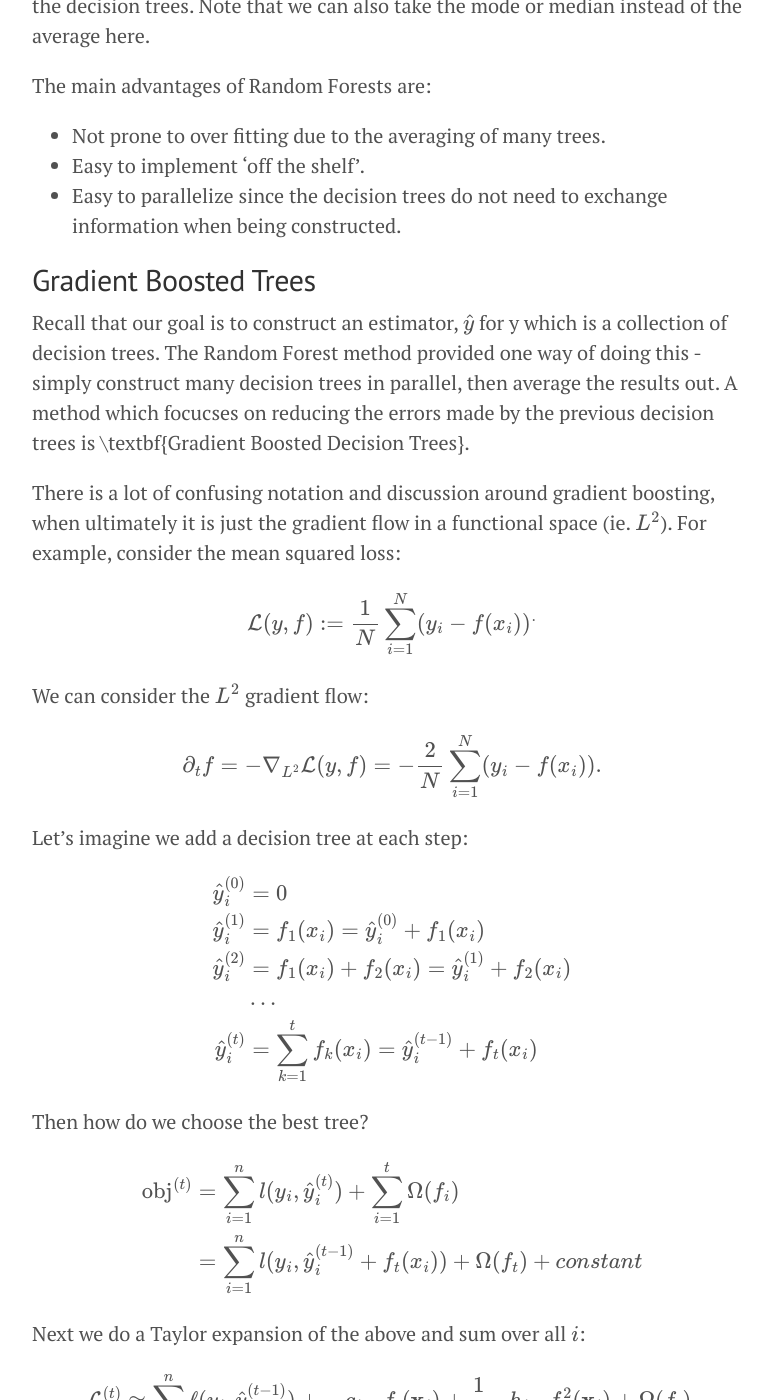
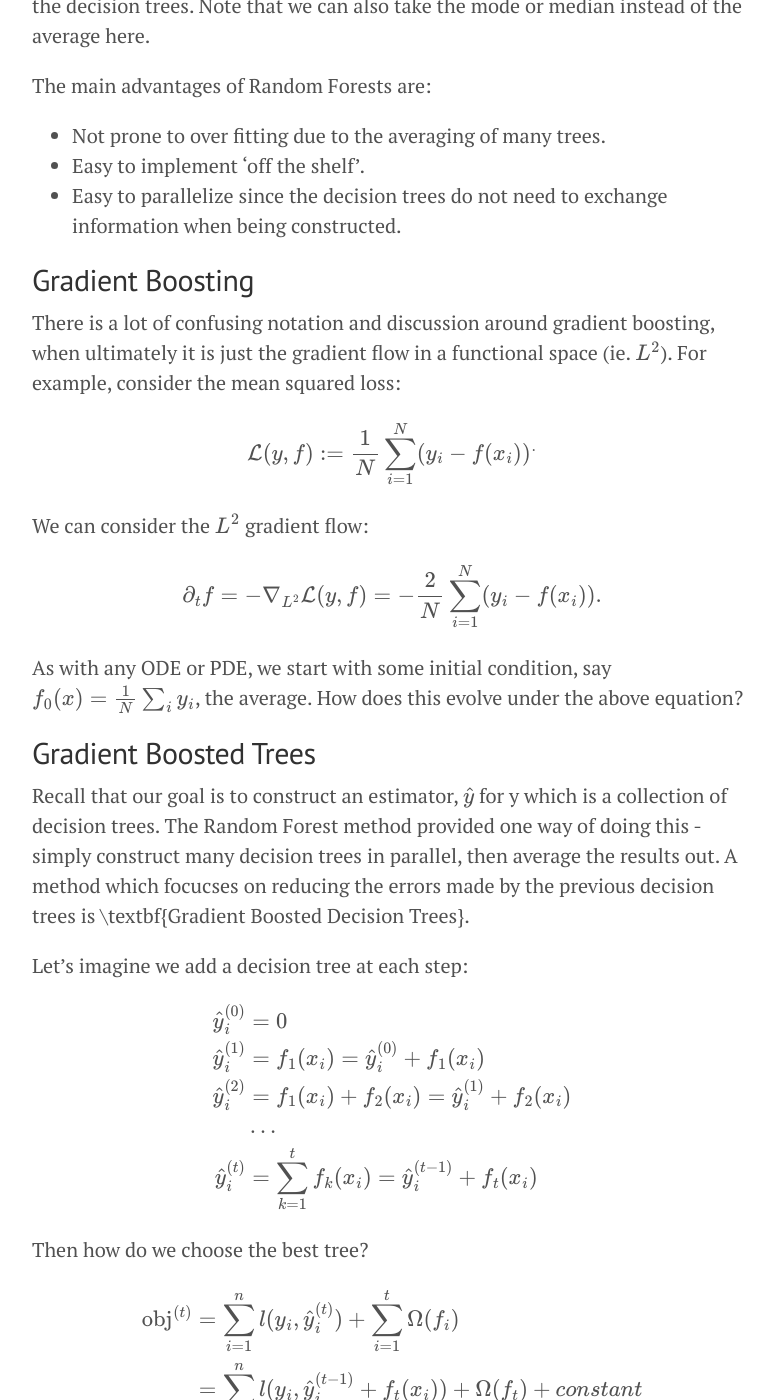
Before and after one commit to doriang102/doriang102.github.io, a Jekyll site: the page built from _posts/2017-10-15-Introduction-To-Ensemble-Methods.md, in a window 1280 px wide and 1400 px high, scrolled down 9161 px. Shown: the whole window, without its empty margins (248-1022 px from the left). Built offline with Jekyll 4.4.1, drawn with Linux system fonts in a browser that asks for light colours; our own code applies the rules of GitHub Pages for plain Markdown files; formulas are drawn with MathJax 3; some of the changed lines change nothing that is shown.

Commit message:
Update 2017-10-15-Introduction-To-Ensemble-Methods.md

```diff
--- a/_posts/2017-10-15-Introduction-To-Ensemble-Methods.md
+++ b/_posts/2017-10-15-Introduction-To-Ensemble-Methods.md
@@ -216,9 +216,8 @@ The main advantages of Random Forests are:
 - Easy to parallelize since the decision trees do not need to exchange information when being constructed.
 
 
-## Gradient Boosted Trees
+## Gradient Boosting
 
-Recall that our goal is to construct an estimator, $$\hat y$$ for y which is a collection of decision trees. The Random Forest method provided one way of doing this - simply construct many decision trees in parallel, then average the results out. A method which focucses on reducing the errors made by the previous decision trees is \textbf{Gradient Boosted Decision Trees}.
 
 There is a lot of confusing notation and discussion around gradient boosting, when ultimately it is just the gradient flow in a functional space (ie. $$L^2$$). For example, consider the mean squared loss:
 
@@ -227,6 +226,13 @@ $$\mathcal{L}(y,f) : = \frac{1}{N} \sum_{i=1}^N (y_i - f(x_i))^.$$
 We can consider the $$L^2$$ gradient flow:
 
 $$ \partial_t f = - \nabla_{L^2} \mathcal{L}(y,f) = - \frac{2}{N} \sum_{i=1}^N (y_i - f(x_i)). $$
+
+As with any ODE or PDE, we start with some initial condition, say $$f_0(x) = \frac{1}{N} \sum_i y_i$$, the average. How does this evolve under the above equation?
+
+
+## Gradient Boosted Trees
+
+Recall that our goal is to construct an estimator, $$\hat y$$ for y which is a collection of decision trees. The Random Forest method provided one way of doing this - simply construct many decision trees in parallel, then average the results out. A method which focucses on reducing the errors made by the previous decision trees is \textbf{Gradient Boosted Decision Trees}.
 
 Let's imagine we add a decision tree at each step:
 
```
